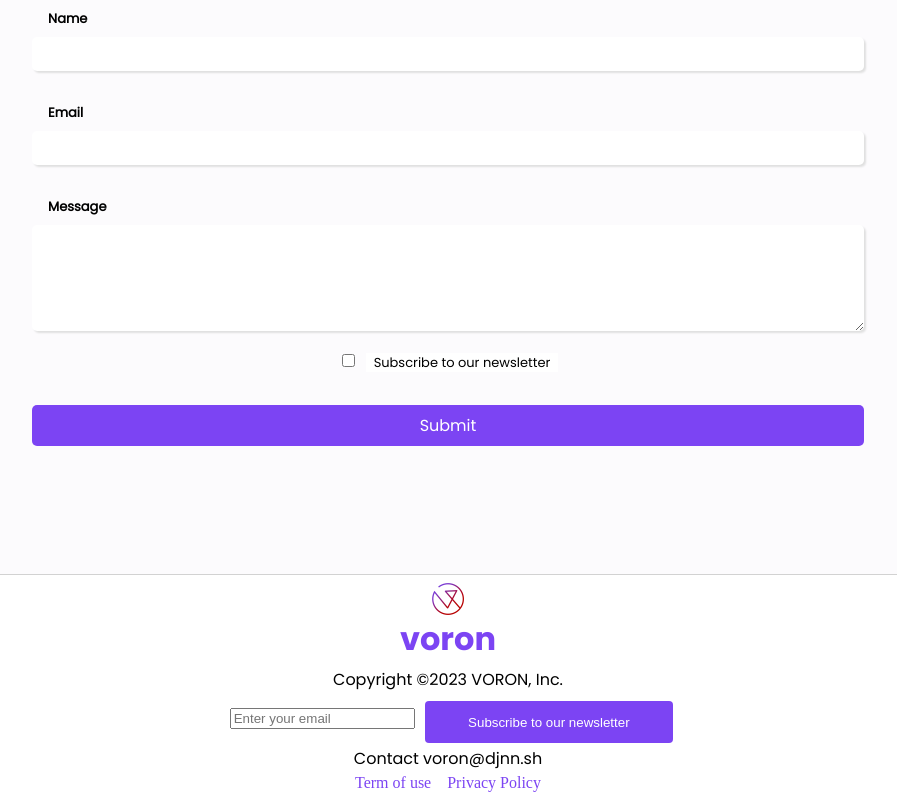
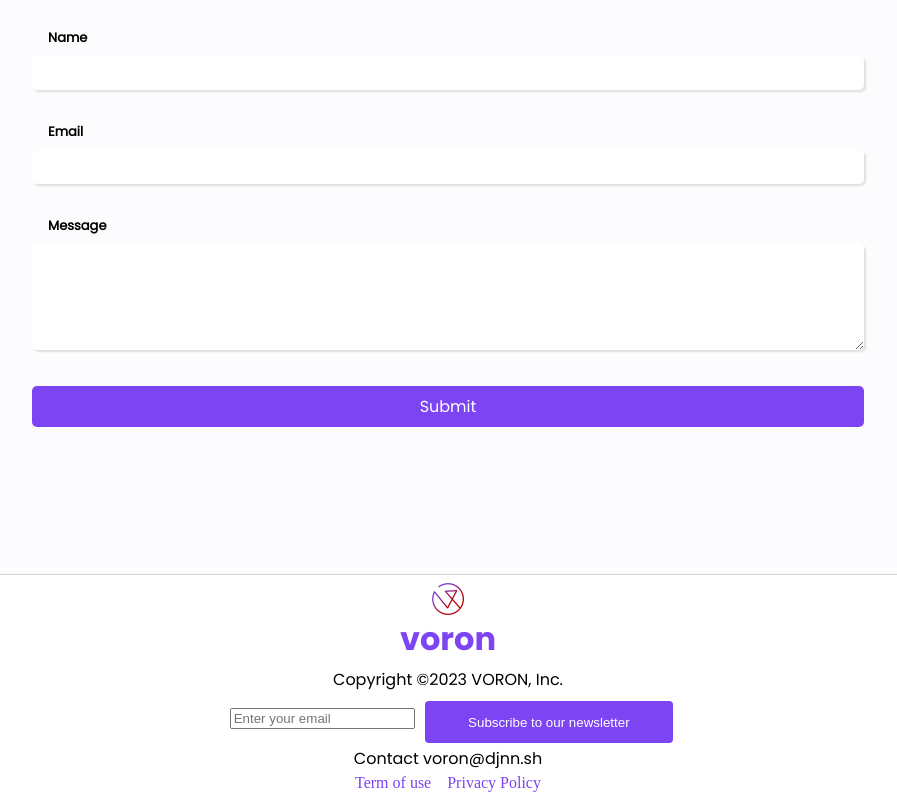
Before and after one commit to vrn-sh/erp, a React (Vite) app in the folder web/: page / in a window 1280 px wide. Shown: the part 4430-5230 px from the top of the page, without its empty margins (192-1089 px from the left). Built offline with nearby package versions, Linux system fonts and the light colour scheme.

Commit message:
ContactForm.tsx should ne be changed

```diff
--- a/web/src/pages/Home/Form/ContactForm.tsx
+++ b/web/src/pages/Home/Form/ContactForm.tsx
@@ -1,8 +1,6 @@
 import React, { useState } from 'react';
 import emailjs from '@emailjs/browser';
-import axios from 'axios';
 import styles from './ContactForm.module.scss';
-import config from '../../../config';
 
 interface FormData {
     name: string;
@@ -16,7 +14,6 @@ function ContactForm() {
         email: '',
         message: '',
     });
-    const [subscribe, setSubscribe] = useState(false);
 
     const handleChange = (
         e: React.ChangeEvent<HTMLInputElement | HTMLTextAreaElement>
@@ -24,39 +21,18 @@ function ContactForm() {
         setFormData({ ...formData, [e.target.name]: e.target.value });
     };
 
-    const handleCheckboxChange = () => {
-        setSubscribe(!subscribe);
-    };
-
-    const isValidEmail = (email: string) => {
-        const regex = /^[^\s@]+@[^\s@]+\.[^\s@]+$/;
-        return regex.test(email);
-    };
-    const handleSubmit = async (e: any) => {
+    const handleSubmit = (e: any) => {
         e.preventDefault();
-        if (!isValidEmail(formData.email)) {
-            alert('Please enter a valid email address');
-            return;
-        }
-        try {
-            // Send email form
-            await emailjs.sendForm(
+        emailjs
+            .sendForm(
                 import.meta.env.VITE_REACT_APP_SERVICE_ID_CONTACT_FORM,
                 import.meta.env.VITE_REACT_APP_TEMP_ID_CONTACT_FORM,
                 e.target,
                 import.meta.env.VITE_REACT_APP_PUBLIC_KEY_CONTACT_FORM
-            );
-
-            if (subscribe) {
-                const response = await axios.post(
-                    `${config.apiUrl}/mailing-list`,
-                    { email: formData.email }
-                );
-                console.log('Mailing List Response:', response);
-            }
-        } catch (error) {
-            console.error('Error:', error);
-        }
+            )
+            .catch((error) => {
+                throw error;
+            });
     };
 
     return (
@@ -106,17 +82,6 @@ function ContactForm() {
                             required
                         />
                     </div>
-                    <div className={styles.inputGroup}>
-                        <input
-                            type="checkbox"
-                            id="subscribe"
-                            checked={subscribe}
-                            onChange={handleCheckboxChange}
-                        />
-                        <label htmlFor="subscribe">
-                            Subscribe to our newsletter
-                        </label>
-                    </div>
                     <button
                         className={styles.button}
                         type="submit"
```
